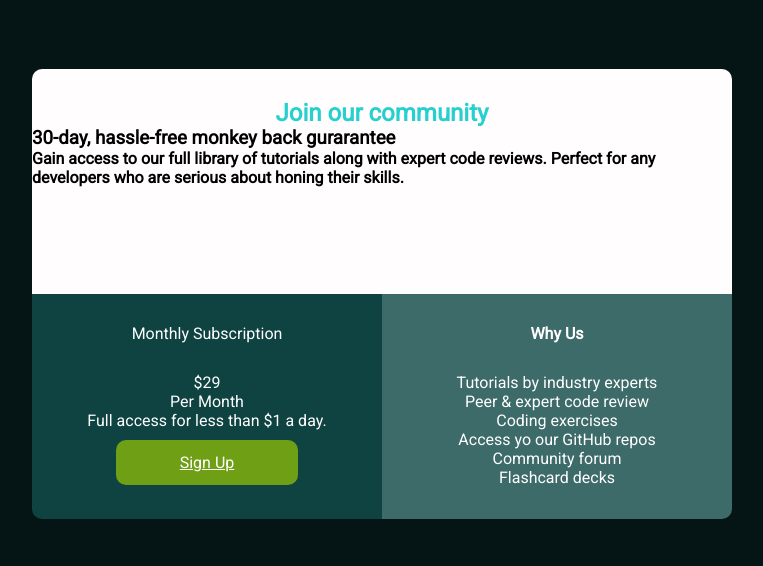
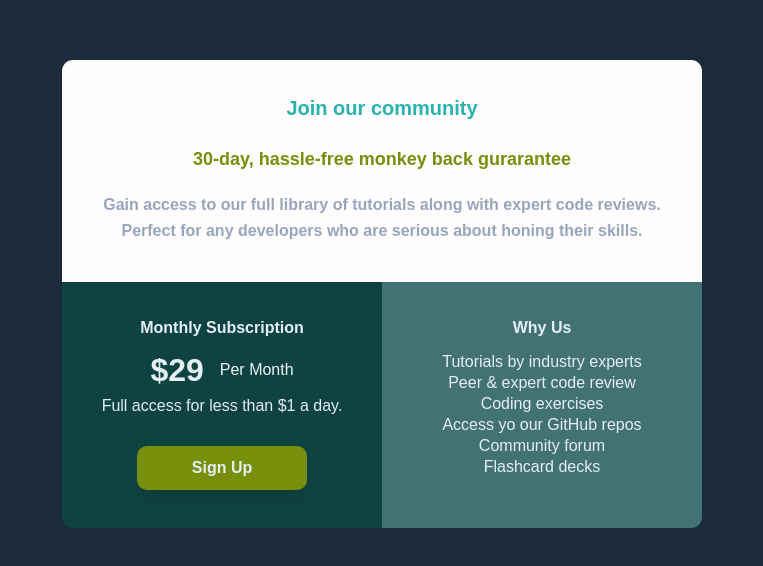
Before and after one commit to GitsOfVivek/React-Subscription-App, a React app: page / in a window 1280 px wide. Shown: the part 106-672 px from the top of the page, without its empty margins (258-1021 px from the left). Built offline with nearby package versions, Linux system fonts and the light colour scheme.

Commit message:
css updated

```diff
--- a/src/styles/App.css
+++ b/src/styles/App.css
@@ -1,109 +1,160 @@
-@import url('https://fonts.googleapis.com/css2?family=Roboto:&display=swap');
 * {
     padding: 0;
     margin: 0;
     box-sizing: border-box;
   }
+
   body {
-	background-color: rgb(5, 20, 20);
-	font-family: 'Roboto', sans-serif;
+    font-family: "Karla", sans-serif;
+    line-height: 1;
+    font-weight: 400;
+    background-color: hsl(211, 36%, 17%);
   }
-#main {
+
+  html {
+    font-size: 62.5%;
+  }
+
+  .card-section {
+    max-width: 144rem;
+    height: 100vh;
+    margin: 0 auto;
     display: flex;
+    align-items: center;
     justify-content: center;
-	align-items: center;
-	height: 100vh;
   }
   .container {
+    width: 50%;
     border-radius: 11px;
+    overflow: hidden;
+  }
+
+  .community {
     display: grid;
-	grid-template-rows: repeat(2, 1fr);
     grid-template-columns: repeat(1, 1fr);
-	height: 450px;
-	width: 700px;
-}
-.community {
-	background-color: rgb(255, 253, 253);
-	border-radius: 10px 10px 0 0;
-	font-weight: 600;
-	height: 100%;
-	grid-column-start: 1;
-	grid-column-end: 3;
-}
-.community-more {
-	height: 50%;
-	display: flex;
-	flex-direction: column;
-	justify-content: space-evenly;
-	align-items: center;
-
-}
-.community-header {
-	color: rgb(40, 207, 207);
-	margin-top: 30px;
-	text-align: center;
-}
-.sub {
-	color: rgb(119, 186, 37);
-}
-.more-info {
-	color: rgb(127, 127, 127);
-	text-align: center;
-	margin: 0 50px;
-	line-height: 25px;
-}
-.card-details {
-	display: flex;
-	width: 100%;
-	color: #ffffff;
-}
-.card {
-	background-color: rgb(15, 67, 66);
-	width: 50%;
-	border-radius: 0 0 0 10px;
+    padding: 3.8rem;
+    background-color: #fffdfd;
     display: flex;
     flex-direction: column;
     align-items: center;
   }
-.why-us {
-	background-color: rgba(85, 145, 142, 0.698);
-	display: inline-block;
-	width: 50%;
-	border-radius: 0 0 10px 0;
+  .community-header {
+    font-size: 2rem;
+    font-weight: 700;
+    color: hsl(179, 62%, 43%);
+    margin-bottom: 3.2rem;
+  }
+  .community-sub-header {
+    font-size: 1.8rem;
+    font-weight: 600;
+    color: hsl(71, 87%, 30%);
+    margin-bottom: 2.4rem;
+  }
+  .community-text {
+    font-size: 1.6rem;
+    font-weight: 600;
+    line-height: 1.6;
+    color: hsl(218, 22%, 67%);
     text-align: center;
+  }
 
+  .card-details {
+    display: grid;
+    grid-template-columns: repeat(2, 1fr);
   }
-.feature, .price {
+
+  .card {
+    background-color: hsl(179, 64%, 16%);
     display: flex;
     flex-direction: column;
+    align-items: center;
+    padding: 3.8rem;
+  }
+  .card-header {
+    font-size: 1.6rem;
+    color: hsl(204, 43%, 93%);
+    font-weight: 600;
+    margin-bottom: 1.8rem;
+  }
+  .price {
+    font-size: 1.6rem;
+    color: hsl(203, 44%, 95%);
+    display: flex;
+    align-items: center;
+    gap: 1.6rem;
+    margin-bottom: 1.2rem;
+  }
+  .price span {
+    color: hsl(204, 43%, 93%);
+    font-size: 3.2rem;
+    font-weight: 700;
+  }
+  .card-details-text {
+    font-size: 1.6rem;
+    color: hsl(204, 43%, 93%);
+    line-height: 1.6rem;
+    margin-bottom: 3.2rem;
+  }
+
+  .btn:link,
+  .btn:visited {
+    background-color: hsl(71, 87%, 30%);
+    color: hsl(204, 43%, 93%);
+    font-size: 1.6rem;
+    font-weight: 600;
+    display: flex;
     justify-content: center;
     align-items: center;
+    text-decoration: none;
+    display: block;
+    width: 70%;
+    text-align: center;
+    padding: 1.4rem;
+    border-radius: 10px;
+    box-shadow: 0px 10px 20px rgba(0, 0, 0, 0.1);
   }
-li {
-	list-style: none;
+  .why-us {
+    background-color: hsla(177, 26%, 45%, 0.699);
+    padding: 3.8rem;
+    display: flex;
+    flex-direction: column;
+    align-items: center;
   }
-.feature li {
-	margin: 2px 0;
+
+  .why-us-header {
+    font-size: 1.6rem;
+    color: hsl(204, 43%, 93%);
+    font-weight: 600;
+    margin-bottom: 1.8rem;
   }
-.card-header, .why-us-header {
-	margin: 30px;
-	padding: 0;
+
+  .why-us-items {
+    list-style-type: none;
+    text-align: center;
+    font-size: 1.6rem;
+    color: hsl(204, 43%, 93%);
+    display: flex;
+    flex-direction: column;
+    gap: 0.5rem;
   }
-.big-text {
-	font-size: 2rem;
+
+  @media screen and (max-width: 450px) {
+    .card-details {
+      grid-template-columns: repeat(1, 1fr);
+      grid-template-areas:
+        "a"
+        "b";
     }
-.price div {
-	margin: 5px 0;
+    .card {
+      grid-area: a;
     }
-.px {
-	padding: 0 20px;
+    .why-us {
+      grid-area: b;
     }
-.btn {
-	cursor: pointer;
-	margin: 10px 0;
-	padding: 0.8rem 4rem;
-	border-radius: 10px;
-	color: #ffffff;
-	border: none;
-	background-color: rgb(111, 159, 21);
+    html {
+      font-size: 45.5%;
     }
+    .container {
+      width: 90%;
+    }
+  }
```
Lines whose indentation alone changed are shown as unchanged.
